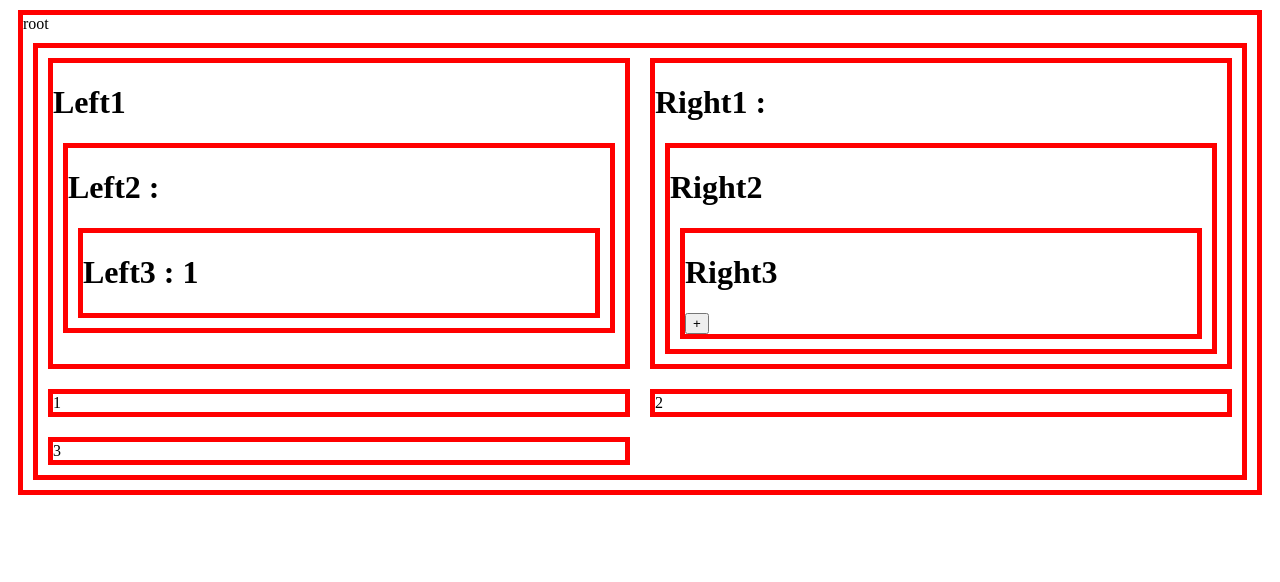
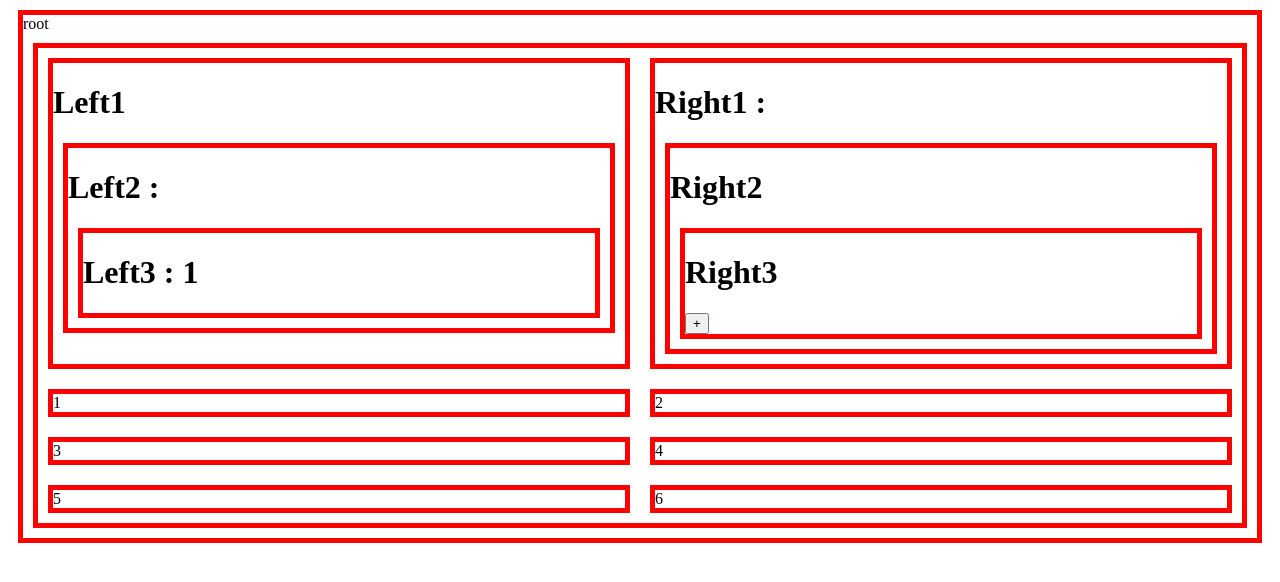
Before and after one commit to wjd2676/pt-React-Redux, a React (Create React App) app: page / in a window 1280 px wide. Shown: the top 582 px of the page. Built offline with nearby package versions, Linux system fonts and the light colour scheme.

Commit message:
add: test4

```diff
--- a/src/App.js
+++ b/src/App.js
@@ -31,6 +31,9 @@ function App() {
           <div>1</div>
           <div>2</div>
           <div>3</div>
+          <div>4</div>
+          <div>5</div>
+          <div>6</div>
         </Provider>
       </div>
     </div>
```
